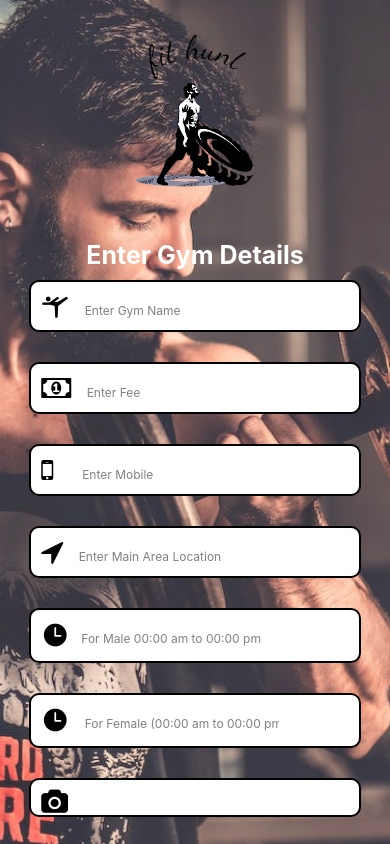
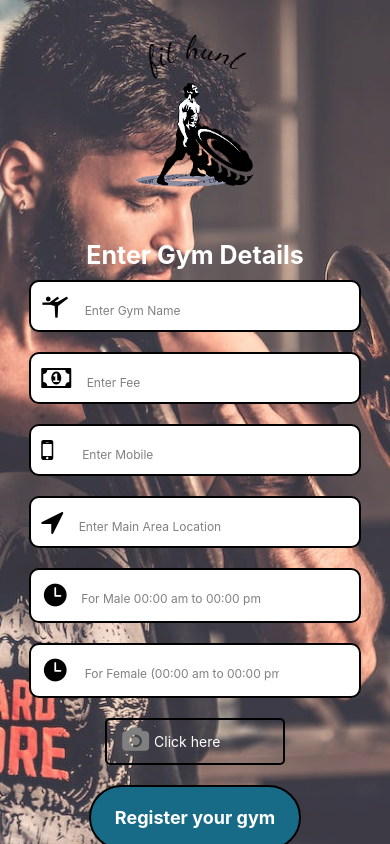
Before and after one commit to UmerMujtaba/FitHuntApp, a React Native app: screen /RegGym in a window 390 px wide. Built offline with nearby package versions, Linux system fonts and the light colour scheme.

Commit message:
Setting After Upload Gym

```diff
--- a/App.tsx
+++ b/App.tsx
@@ -133,7 +133,7 @@ useEffect(()=> {
     // </NavigationContainer>
 
     <NavigationContainer>
-      <Stack.Navigator initialRouteName="RegGym">
+      <Stack.Navigator initialRouteName="MN">
         <Stack.Screen
           name="Selection"
           component={Selection}
--- a/src/screens/AboutMe.js
+++ b/src/screens/AboutMe.js
@@ -28,6 +28,7 @@ import AsyncStorage from '@react-native-async-storage/async-storage';
 //   return result.data
 // }
 import MaterialCommunityIcons from 'react-native-vector-icons/MaterialCommunityIcons';
+
 const AboutMe = ({ navigation }) => {
   const {
     container,
@@ -51,20 +52,46 @@ const AboutMe = ({ navigation }) => {
   const [useremail, setuseremail] = useState('');
   const [userage, setuserage] = useState('');
   const [usermobile, setusermobile] = useState('');
-  const [file, setFile] = useState();
-  const [description, setDescription] = useState('');
   const [images, setImages] = useState([]);
 
-  // const submit = async event => {
-  //   event.preventDefault();
-  //   const result = await postImage({ image: file, description });
-  //   setImages([result.image, ...images]);
-  // };
+  // Import axios in your React Native component
 
-  // const fileSelected = event => {
-  //   const file = event.target.files[0];
-  //   setFile(file);
-  // };
+
+// Define a function to update user data
+async function updateUser(id, name, email, age, mobile) {
+  try {
+    const response = await axios.post('http://192.168.2.5:5001/update-user', {
+      id: id,
+      name: name,
+      email: email,
+      age: age,
+      mobile: mobile
+    });
+
+    console.log(response.data); // Log the response
+    return response.data; // Return the response data
+  } catch (error) {
+    console.error(error.response.data); // Log any errors
+    throw error; // Throw the error for handling elsewhere
+  }
+}
+
+function handleSave() {
+
+  updateUser('user_id_here', username, useremail, userage, usermobile)
+    .then(data => {
+
+      console.log(data); // Log the response data if the update is successful
+
+      Alert.alert('Profile updated successfully');
+    })
+    .catch(error => {
+      // Handle errors
+      console.error(error); // Log any errors that occur during the update process
+
+      Alert.alert('Error updating profile. Please try again.');
+    });
+}
 
 function signOut() {
   console.log("Hi signout")
@@ -85,7 +112,7 @@ function signOut() {
           onPress={() => navigation.goBack()}
         />
         <Text style={imgtxt}>Profile</Text>
-        <Text style={[imgtxt, imgtxt2]}>Save</Text>
+        <Text style={[imgtxt, imgtxt2]} onPress={handleSave}>Save</Text>
       </View>
 
       <View style={img}>
--- a/src/screens/RegisterGym.js
+++ b/src/screens/RegisterGym.js
@@ -43,39 +43,6 @@ function RegisterGym({ props }) {
   const [gymmaleVerify, setgymmaleVerify] = useState(false);
   const [gymfemaleVerify, setgymfemaleVerify] = useState(false);
   const navigation = useNavigation();
-  // const uploadImage = async () => {
-  //   const formData = new FormData();
-  //   formData.append('image', {
-  //     uri: image.uri,
-  //     type: image.type,
-  //     name: image.fileName,
-  //   });
-
-  //   try {
-  //     const response = await fetch('http://192.162.2.6:3000/upload', {
-  //       method: 'POST',
-  //       body: formData,
-  //       headers: {
-  //         'Content-Type': 'multipart/form-data',
-  //       },
-  //     });
-
-  //     const data = await response.json();
-  //     console.log('Image uploaded. File path:', data.filePath);
-  //   } catch (error) {
-  //     console.error('Error uploading image:', error);
-  //   }
-  // };
-  // const onPickImageFromCamera = async () => {
-  //   const result = await launchCamera();
-  //   console.log(result);
-  // };
-
-  // const onInputChange = (e) ={
-
-  //   console.log(e.target.files[0]);
-  //   setImage(e.target.files[0]);
-  // }
   const createFormData = (photo, body={}) => {
     const data = new FormData();
 
@@ -348,15 +315,15 @@ function RegisterGym({ props }) {
               />
             </TouchableOpacity>
 
-            <TouchableOpacity style={styles.inputContainer}>
+            <TouchableOpacity style={styles.inputContainer2} onPress={e => handleImagePicker(e)}>
               <FontAwesome
                 name="camera"
                 size={25}
-                color="black"
-                style={styles.icon}
+                color="gray"
+                style={styles.icon2}
                 onPress={e => handleImagePicker(e)}
                 ></FontAwesome>
-
+              <Text style={styles.cntnr2txt} onPress={e => handleImagePicker(e)}>Click here</Text>
 
               {selectedImage && (
                 <Image
@@ -414,11 +381,29 @@ const styles = StyleSheet.create({
     fontWeight: 'bold',
     marginRight: 20,
     marginLeft: 20,
-    marginBottom: 30,
+    marginBottom: 20,
     borderColor: 'black',
     borderWidth: 2,
     width: '85%',
     flexDirection: 'row'
+  },
+  inputContainer2: {
+    // backgroundColor: 'lightgray',
+    borderRadius: 5,
+    fontWeight: 'bold',
+    marginRight: 20,
+    marginLeft: 20,
+    marginBottom: 10,
+    borderColor: 'black',
+    borderWidth: 2,
+    width: '46%',
+    flexDirection: 'row',
+    height: 47
+  },
+  cntnr2txt:{
+  textAlign: 'center',
+  alignSelf:'center',
+  color: 'white'
   },
   input: {
     height: 37,
@@ -457,10 +442,19 @@ const styles = StyleSheet.create({
     marginTop: 10,
     marginLeft: 10
   },
+  icon2: {
+  padding: 5,
+  marginTop: 3,
+    marginLeft: 10
+  },
   image: {
-    width: 50,
-    height: 50,
-    borderRadius: 25
+    width: 40,
+    height: 40,
+    marginLeft: 10,
+    borderWidth: 2,
+    borderColor: 'black',
+    alignSelf: 'center'
+
   }
 });
 
--- a/src/screens/ShowGym.js
+++ b/src/screens/ShowGym.js
@@ -112,7 +112,8 @@ function ShowGym(props) {
           {gymData.map((gym) => (
             <><Text style={head} key={gym.id} onPress={() => navigation.navigate('GP', { location: gym.location, fee: gym.fee , name: gym.name , maletime: gym.maletime,femaletime: gym.femaletime})}>
               {gym.name}
-            </Text><View style={mid} key={gym.id} >
+            </Text>
+            <View style={mid} key={gym.id} >
                 <Image
                   source={{ uri: gym.image_url }}
                   style={img2} />
```
